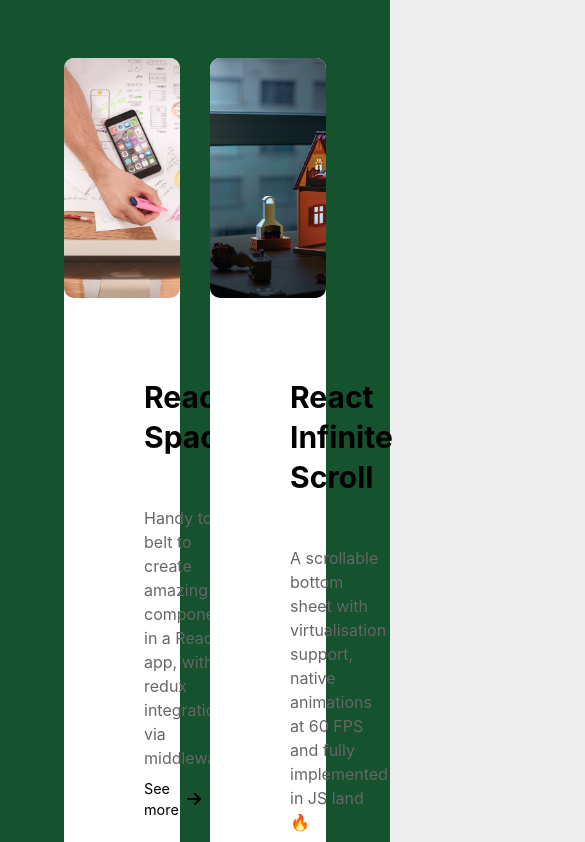
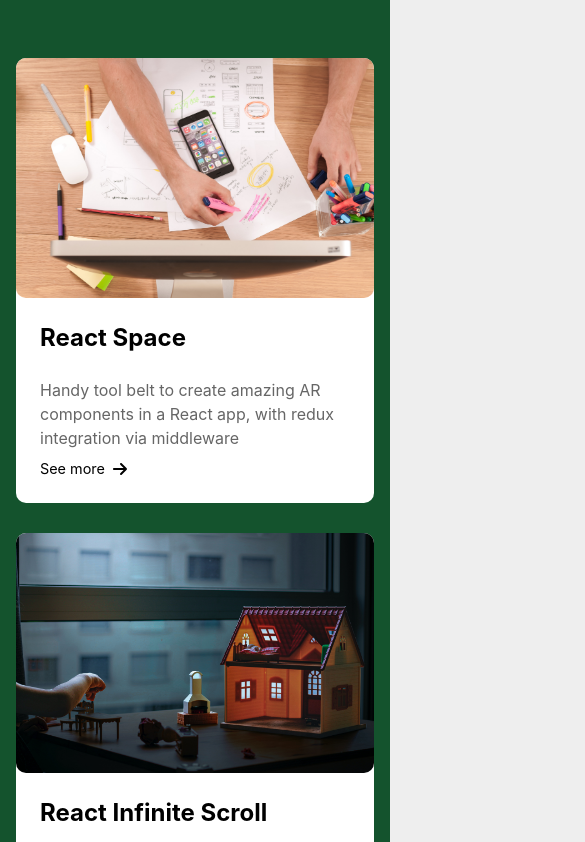
Before and after one commit to wonma/100-days-of-code, a React (Create React App) app in the folder exercises/react-portfolio1/: page / in a window 390 px wide. Shown: the part 978-1820 px from the top of the page, 585 px wide, since content can reach past the window. Built offline with nearby package versions, Linux system fonts and the light colour scheme.

Commit message:
Day063. Fixed styles for forms and cards to apply responsive layout

```diff
--- a/exercises/react-portfolio1/src/components/Card.js
+++ b/exercises/react-portfolio1/src/components/Card.js
@@ -15,12 +15,12 @@
         objectFit='cover'
         display='block'
       />
-      <Box p={20}>
+      <Box p={6}>
         <VStack alignItems='flex-start'>
-          <Heading as='h3' m={0}>
+          <Heading as='h3' fontSize={24} m={0}>
             {props.title}
           </Heading>
-          <Text pt={10} color='#666'>
+          <Text pt={4} color='#666'>
             {props.description}
           </Text>
           <HStack alignItems='center'>
--- a/exercises/react-portfolio1/src/components/ContactMeSection.js
+++ b/exercises/react-portfolio1/src/components/ContactMeSection.js
@@ -8,6 +8,7 @@
   Box,
   Heading,
   VStack,
+  Flex,
   FormControl,
   FormLabel,
   FormErrorMessage,
@@ -51,18 +52,17 @@
 
   return (
 
-    <FullScreenSection isdarkbackground='true' backgroundColor='#512DA8' p={16}>
-      <VStack w='1024px' alignItems='flex-start'>
-        <Heading as='h2' id='contactme-section'>
+    <FullScreenSection isdarkbackground='true' backgroundColor='#512DA8' px={{base: 4, md: 8}} py={14} width='100%' alignItems='center'>
+       <Heading as='h2' id='contactme-section'>
           Contact Me
         </Heading>
-        <Box p={6} rounded='md' width='100%'>
-          <form onSubmit={formik.handleSubmit}>
-            <VStack spacing={4} alignItems='flex-start'>
+        <Box py={8} width={{base:'full', lg:'70%'}}>
+        <form onSubmit={formik.handleSubmit}>
+        <Flex direction='column' gap='4' alignItems='center'>
               <FormControl
                 isInvalid={formik.errors.firstName && formik.touched.firstName}
               >
-                <FormLabel htmlFor='firstName'>Name</FormLabel>
+                <FormLabel htmlFor='firstName' >Name</FormLabel>
                 <Input
                   type='text'
                   id='firstName'
@@ -115,11 +115,11 @@
                <Button width='100%' isLoading={isLoading} type='submit' colorScheme='teal' disabled={!(formik.isValid && formik.dirty)}
  >Submit</Button>
 
-            </VStack>
+            </Flex>
 
           </form>
         </Box>
-      </VStack>
+
     </FullScreenSection>
   );
 };
--- a/exercises/react-portfolio1/src/components/Header.js
+++ b/exercises/react-portfolio1/src/components/Header.js
@@ -83,13 +83,16 @@
   });
 };
 
+
 const Header = () => {
   const headerRef = useRef(undefined);
   const [headerTranslateY, setHeaderTranslateY] = useState(0);
+
   useEffect(() => {
     const header = headerRef.current;
     let lastSt = 0;
-    document.addEventListener('scroll', e => {
+
+    const handleScroll = e => {
       const st = document.documentElement.scrollTop;
       if (lastSt < st && header.clientHeight < st) {
         setHeaderTranslateY('-200px');
@@ -97,7 +100,10 @@
         setHeaderTranslateY('0px');
       }
       lastSt = st;
-    });
+    }
+
+    document.addEventListener('scroll', handleScroll);
+    return ()=>{document.removeEventListener('scroll', handleScroll)}
   }, []);
 
   return (
--- a/exercises/react-portfolio1/src/components/ProjectsSection.js
+++ b/exercises/react-portfolio1/src/components/ProjectsSection.js
@@ -35,7 +35,7 @@
     <FullScreenSection
       backgroundColor='#14532d'
       isdarkbackground='true'
-      px={16}
+      px={{base: 4, md: 8}}
       py={8}
       alignItems='flex-start'
     >
@@ -44,8 +44,9 @@
       </Heading>
       <Box
         display='grid'
-        gridTemplateColumns='repeat(2, minmax(0,1fr))'
+        gridTemplateColumns={{base: '1fr', md: 'repeat(2, minmax(0, 1fr))'}}
         gridGap={30}
+        pb={14}
       >
         {projects.map(project => {
           return (
```
Also changed, not shown: 1 other file (tests, documents, lock files or other folders).
